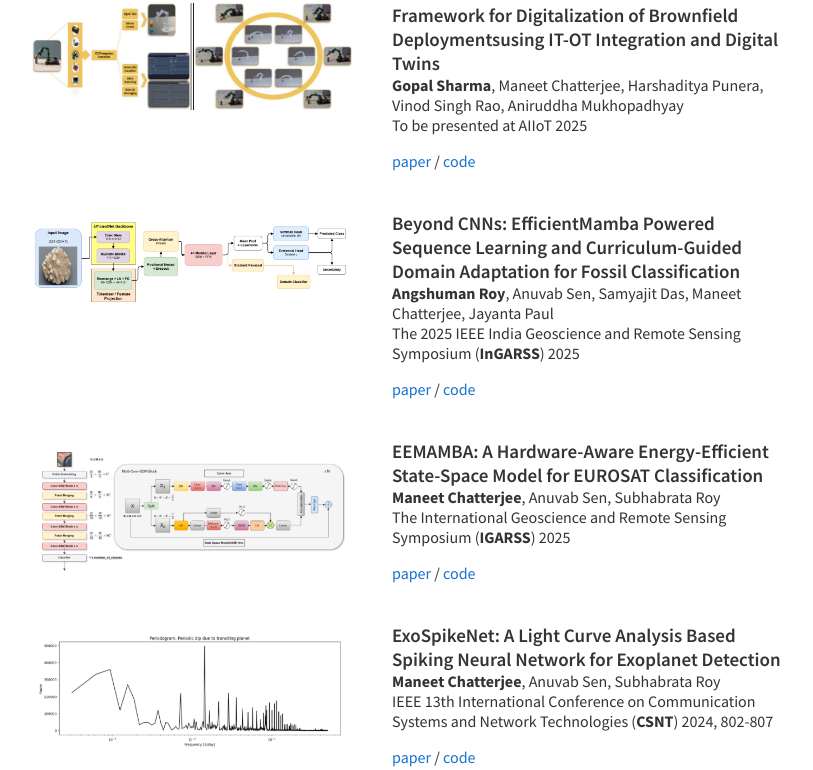
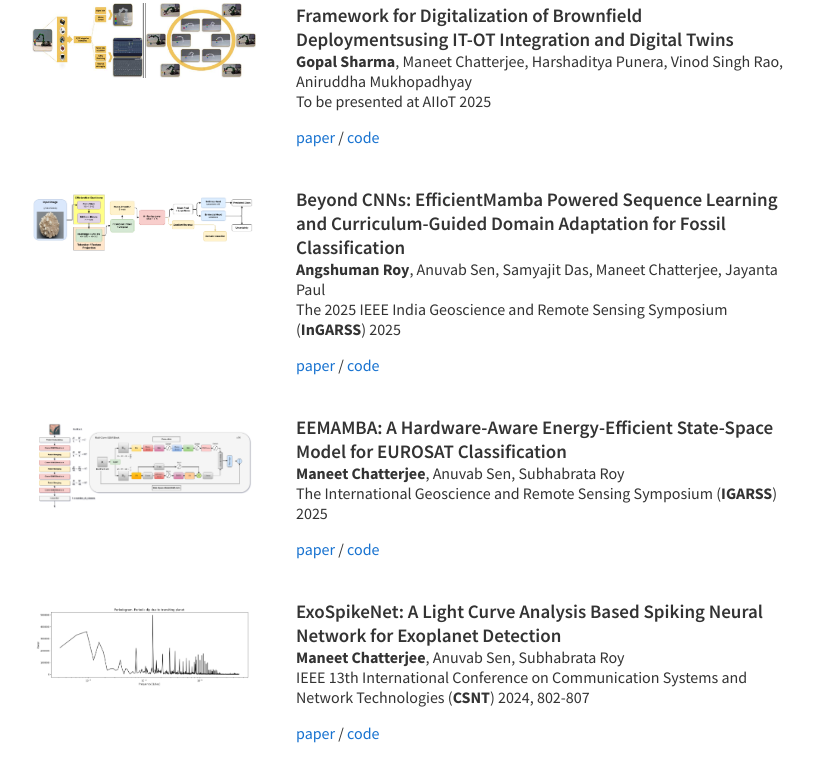
Before and after one commit to maneet2004/maneetchatterjee.github.io, a plain HTML site: page index.html in a window 1280 px wide. Shown: the part 1078-1848 px from the top of the page, without its empty margins (228-1041 px from the left). Drawn offline with Linux system fonts and the light colour scheme; a script that the page names is missing.

Commit message:
Update index.html

```diff
--- a/index.html
+++ b/index.html
@@ -258,7 +258,7 @@
   </tr>
 
   <tr>
-		<td width="45%" valign="top" align="center"><a href="#" target="_self"><img src="Images/efficientmamba.png" alt="efficientmamba" width="100%" style="border-radius:1px"></a></td>
+		<td width="33%" valign="top" align="center"><a href="#" target="_self"><img src="Images/efficientmamba.png" alt="efficientmamba" width="100%" style="border-radius:1px"></a></td>
 		<td width="85%" valign="top">
 			<p>
         <a href="#" id="efficientmamba25">
```
